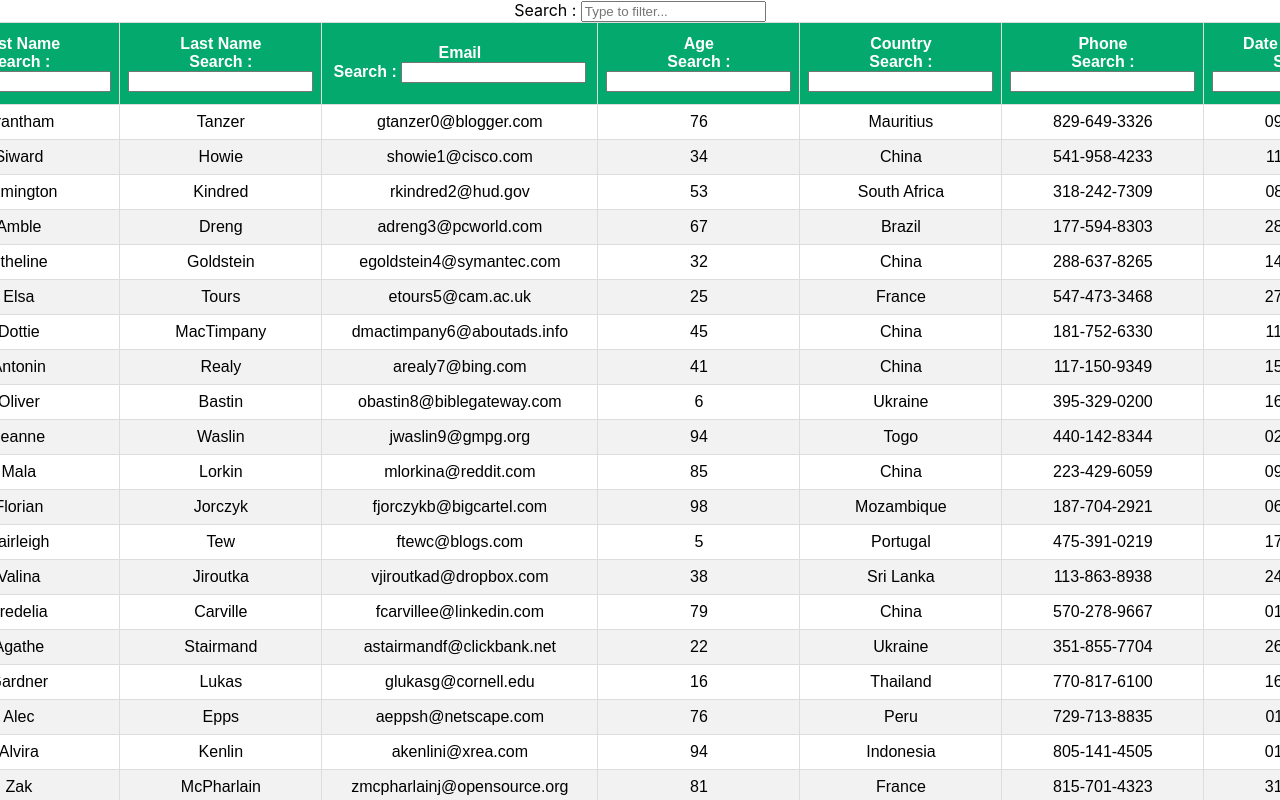
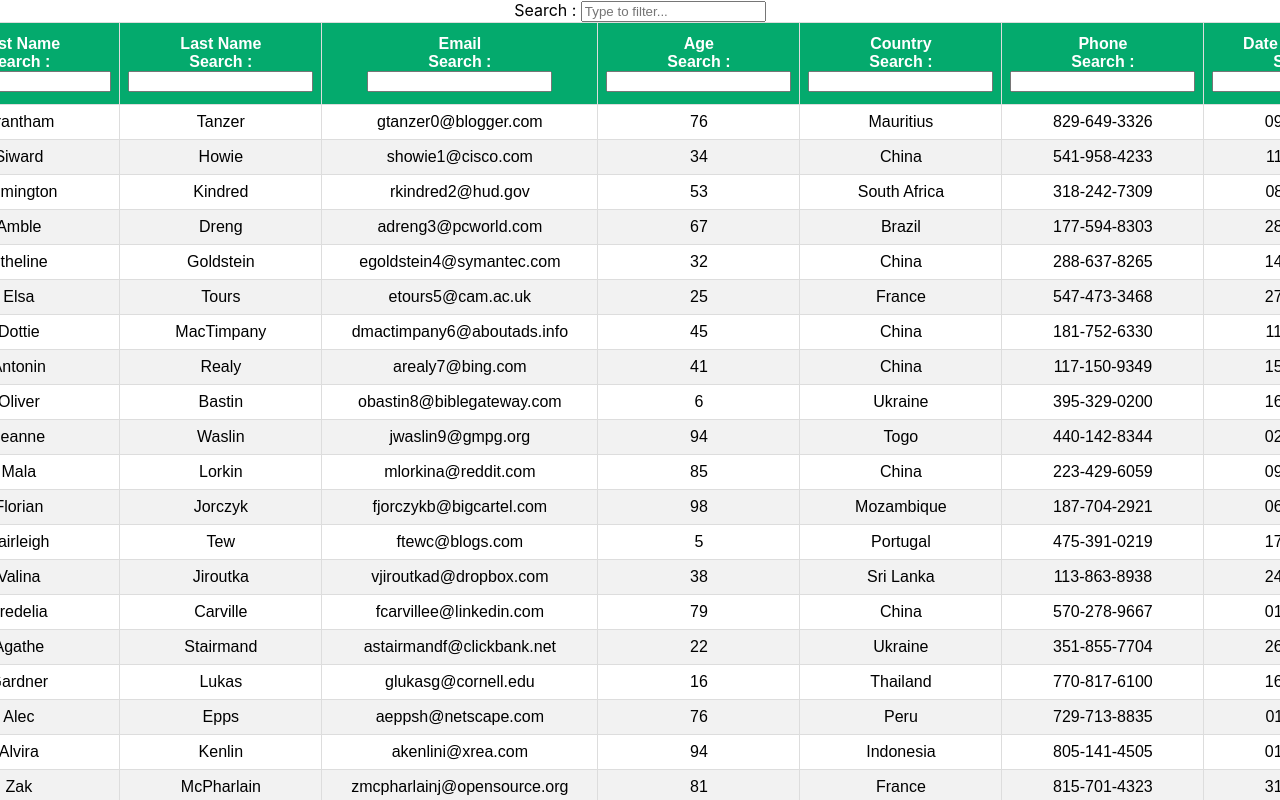
Before and after one commit to aziemp66/React-Table, a React (Vite) app: page / in a window 1280 px wide. Shown: the top 800 px of the page. Built offline with nearby package versions, Linux system fonts and the light colour scheme.

Commit message:
Added Sorting Function to Filtering Table

```diff
--- a/src/components/AllTabels.jsx
+++ b/src/components/AllTabels.jsx
@@ -312,7 +312,8 @@ export const ColumnFilterTable = () => {
 			defaultColumn,
 		},
 		useFilters,
-		useGlobalFilter
+		useGlobalFilter,
+		useSortBy
 	);
 
 	const { globalFilter } = state;
@@ -327,8 +328,19 @@ export const ColumnFilterTable = () => {
 							<tr {...headerGroup.getHeaderGroupProps()}>
 								{headerGroup.headers.map((column) => {
 									return (
-										<th {...column.getHeaderProps()}>
+										<th
+											{...column.getHeaderProps(
+												column.getSortByToggleProps()
+											)}
+										>
 											{column.render("Header")}
+											<div>
+												{column.isSorted
+													? column.isSortedDesc
+														? " 🔽"
+														: " 🔼"
+													: ""}
+											</div>
 											<div>
 												{column.canFilter
 													? column.render("Filter")
--- a/src/components/AllTabels.module.css
+++ b/src/components/AllTabels.module.css
@@ -2,6 +2,11 @@
 	font-family: Arial, Helvetica, sans-serif;
 	border-collapse: collapse;
 	width: 100%;
+}
+
+.table thead tr th > * {
+	display: flex;
+	flex-direction: column;
 }
 
 .table td,
--- a/src/components/ColumnFilter.jsx
+++ b/src/components/ColumnFilter.jsx
@@ -4,7 +4,7 @@ export const ColumnFilter = ({ column }) => {
 	const { filterValue, setFilter } = column;
 	return (
 		<span>
-			Search :{" "}
+			<div>Search : {` `}</div>
 			<input
 				value={filterValue || ""}
 				onChange={(e) => {
```
